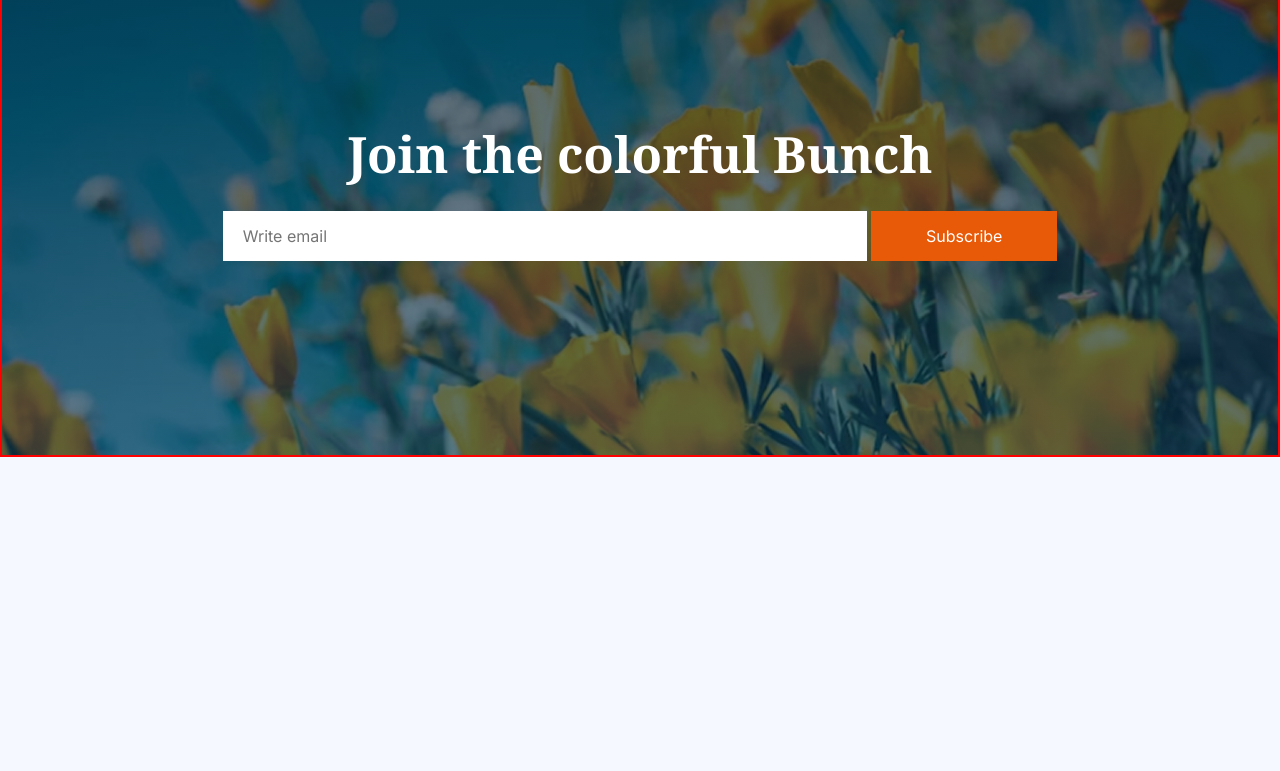
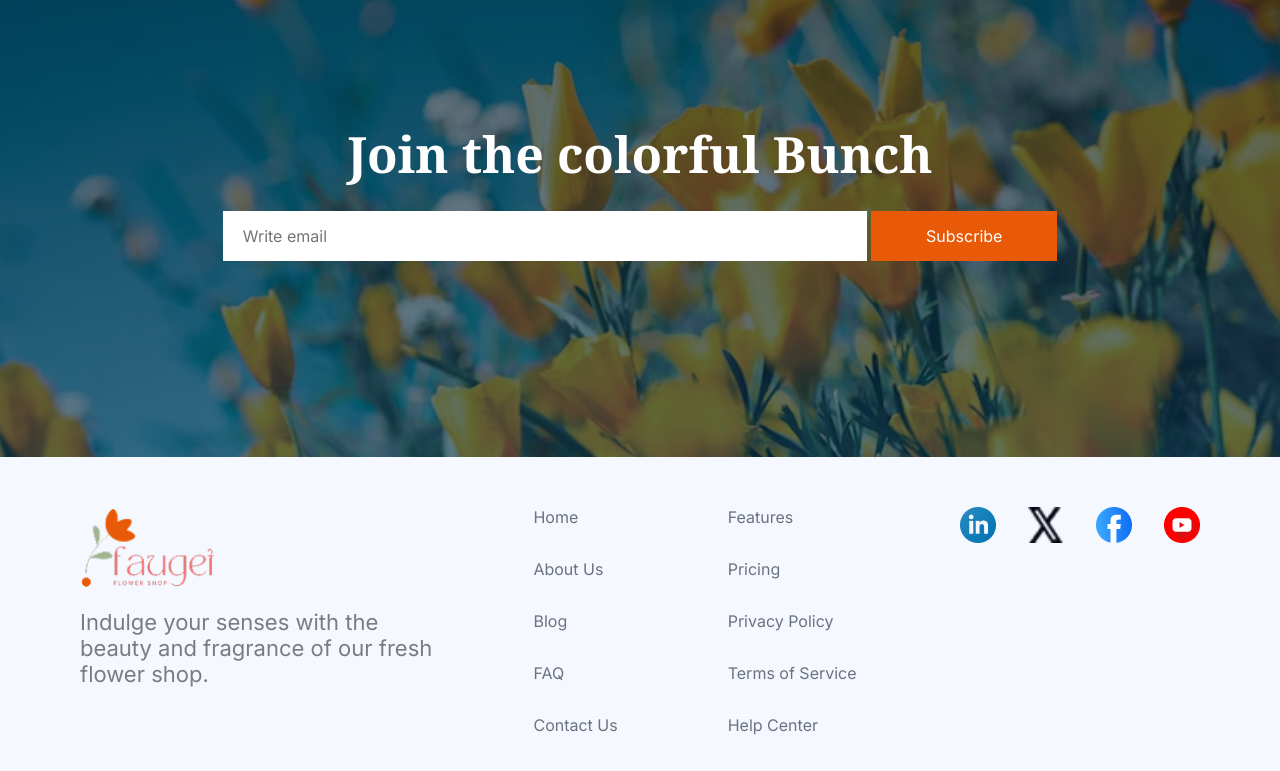
Before and after one commit to Tajwar990/tajwar-b12-responsive-flowers-02, a plain HTML site: page index.html in a window 1280 px wide. Shown: the part 3652-4423 px from the top of the page. Before the commit the page ends 4109 px from the top, so only its background shows below. Drawn offline with Linux system fonts and the light colour scheme.

Commit message:
footer commit

```diff
--- a/index.html
+++ b/index.html
@@ -197,6 +197,46 @@
 
     <!--* Join section ends -->
 
+    <!--* footer section starts -->
+
+    <footer class="footer-section">
+      <div class="footer-container">
+        <div class="footer-logo-brand">
+          <img src="assets/logo.png" alt="logo">
+          <p>Indulge your senses with the beauty and fragrance of our fresh flower shop.</p>
+        </div>
+        <div class="footers-link">
+          <div>
+            <ul>
+              <li>Home</li>
+              <li>About Us</li>
+              <li>Blog</li>
+              <li>FAQ</li>
+              <li>Contact Us</li>
+            </ul>
+          </div>
+          <div>
+            <ul>
+              <li>Features</li>
+              <li>Pricing</li>
+              <li>Privacy Policy</li>
+              <li>Terms of Service</li>
+              <li>Help Center</li>
+            </ul>
+          </div>
+        </div>
+        <div class="footer-icon">
+          <a href="#"><img src="assets/icon-linkedin.png" alt="linkedin"></a>
+          <a href="#"><img src="assets/icon-twitter.png" alt="twitter"></a>
+          <a href="#"><img src="assets/icon-facebook.png" alt="facebook"></a>
+          <a href="#"><img src="assets/icon-youtube.png" alt="youtube"></a>
+        </div>
+      </div>
+    </footer>
+
+
+    <!--* footer section ends -->
+
 
 
 
--- a/styles/styles.css
+++ b/styles/styles.css
@@ -369,7 +369,6 @@
 /** join section starts */
 
 .form-container {
-  border: 2px solid red;
   background-image: linear-gradient(rgba(0, 0, 0, 0.4), rgba(7, 51, 79, 0.4)), url('../assets/news-letter-bg.png');
   background-repeat: no-repeat;
   background-position: center;
@@ -418,6 +417,77 @@
 }
 
 /** join section ends */
+
+
+/** footer section starts */
+
+.footer-container {
+  max-width: 1120px;
+  margin: 50px auto;
+  display: flex;
+  flex-wrap: wrap;
+  justify-content: space-between;
+}
+
+.footer-logo-brand {
+  max-width: 350px;
+}
+
+.footer-logo-brand img {
+  width: 135px;
+  height: 82px;
+  object-fit: contain;
+  margin-bottom: 16px;
+}
+
+.footer-logo-brand p {
+  color: rgba(0, 0, 0, 0.5);
+  font-family: Inter;
+  font-size: 22px;
+  font-weight: 400;
+  width: 359px;
+}
+
+.footers-link {
+  display: flex;
+  justify-content: space-between;
+  gap: 110px;
+}
+
+.footers-link ul {
+  list-style: none;
+  padding: 0;
+  margin-right: 0;
+}
+
+.footers-link li {
+  margin-bottom: 32px;
+  cursor: pointer;
+  color: rgb(107, 114, 128);
+  font-family: Inter;
+  font-size: 16px;
+  font-weight: 400;
+}
+
+.footer-icon {
+  display: flex;
+  align-items: flex-start;
+  gap: 32px;
+  flex-wrap: wrap;
+}
+
+.footer-icon a {
+  display: flex;
+  align-items: center;
+  text-decoration: none;
+}
+
+.footer-icon img {
+  width: 36px;
+  height: 36px;
+}
+
+/** footer section ends */
 
 
 
@@ -589,4 +659,25 @@
     width: 103px;
   }
 
+  /** footer section */
+
+  .footer-section {
+    padding-left: 20px;
+    padding-right: 20px;
+  }
+
+  .footer-container {
+    flex-direction: column;
+    gap: 20px;
+  }
+
+  .footer-container p {
+    font-size: 16px
+  }
+
+  .footers-link {
+    flex-direction: column;
+    gap: 0;
+  }
+
 }
```
